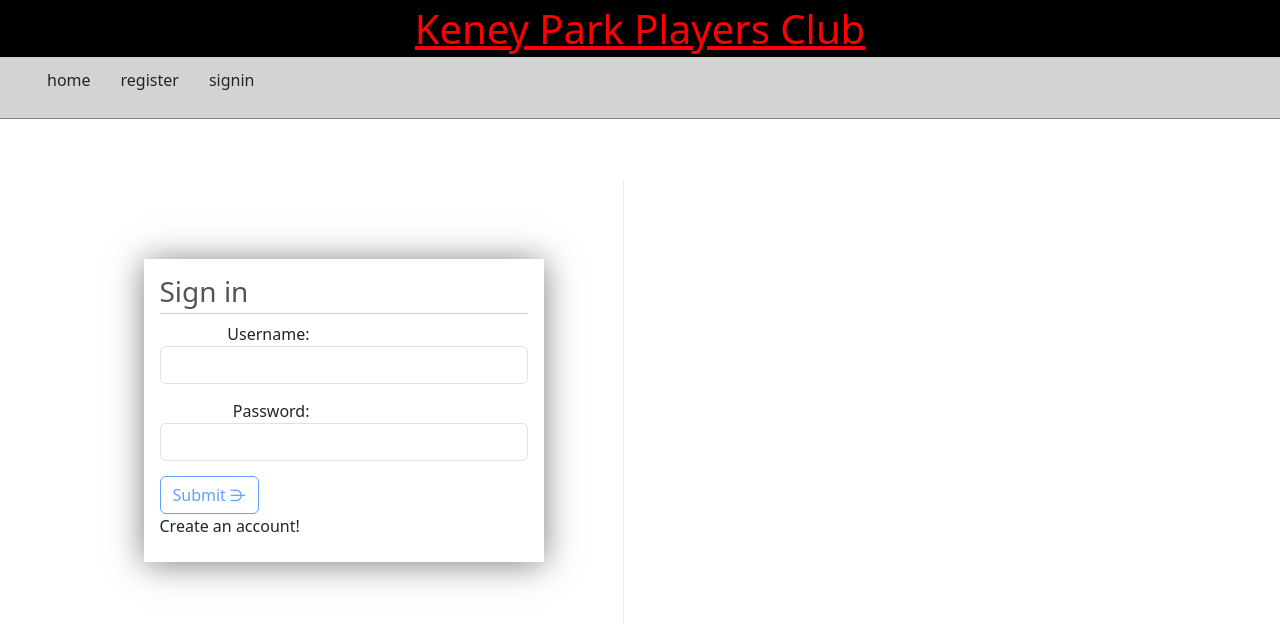
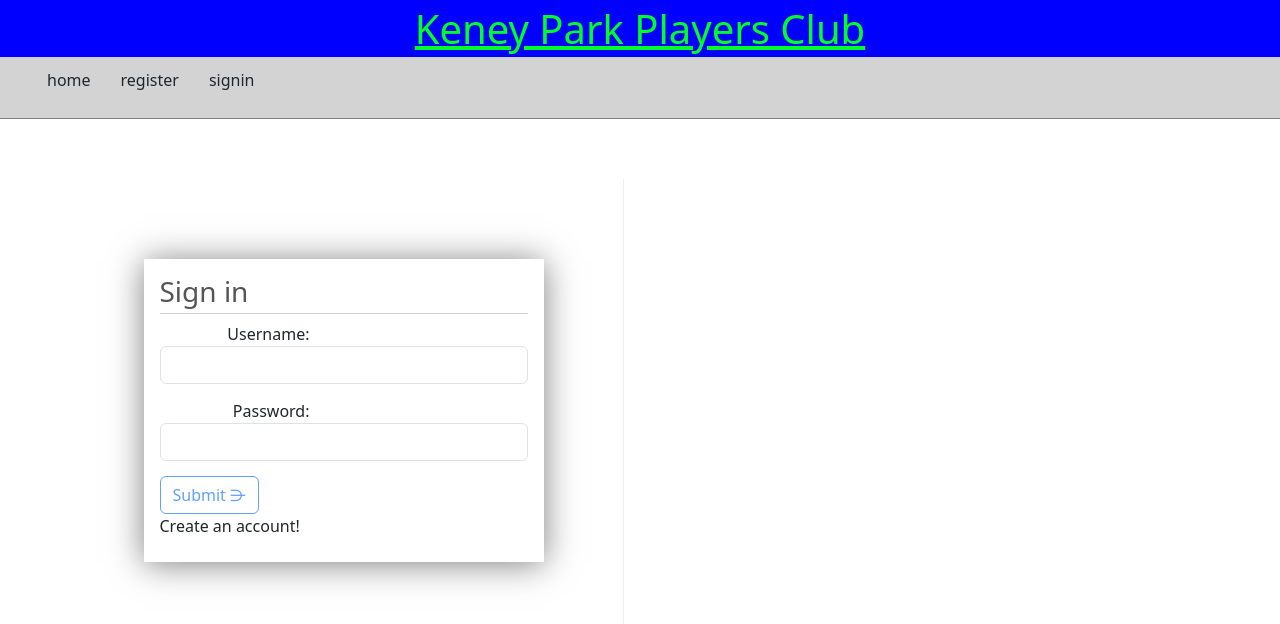
Before and after one commit to winterb721/KPPC, an Angular app: page /signin in a window 1280 px wide. Shown: the top 624 px of the page. Built offline with nearby package versions, Linux system fonts and the light colour scheme.

Commit message:
added home and register components

```diff
--- a/src/styles.css
+++ b/src/styles.css
@@ -13,7 +13,7 @@ a {
 }
 
 header{
-	background-color: black;
+	background-color: blue;
 }
 
 header h1 {
@@ -22,7 +22,7 @@ header h1 {
 }
 
 header h1 a {
-	color:red;
+	color:rgb(0, 255, 34);
 }
 
 nav{
@@ -40,7 +40,7 @@ nav a:hover{
 }
 
 nav a{
-	color:black;
+	color:blue;
 	padding: 10px 15px;
 }
 
```
